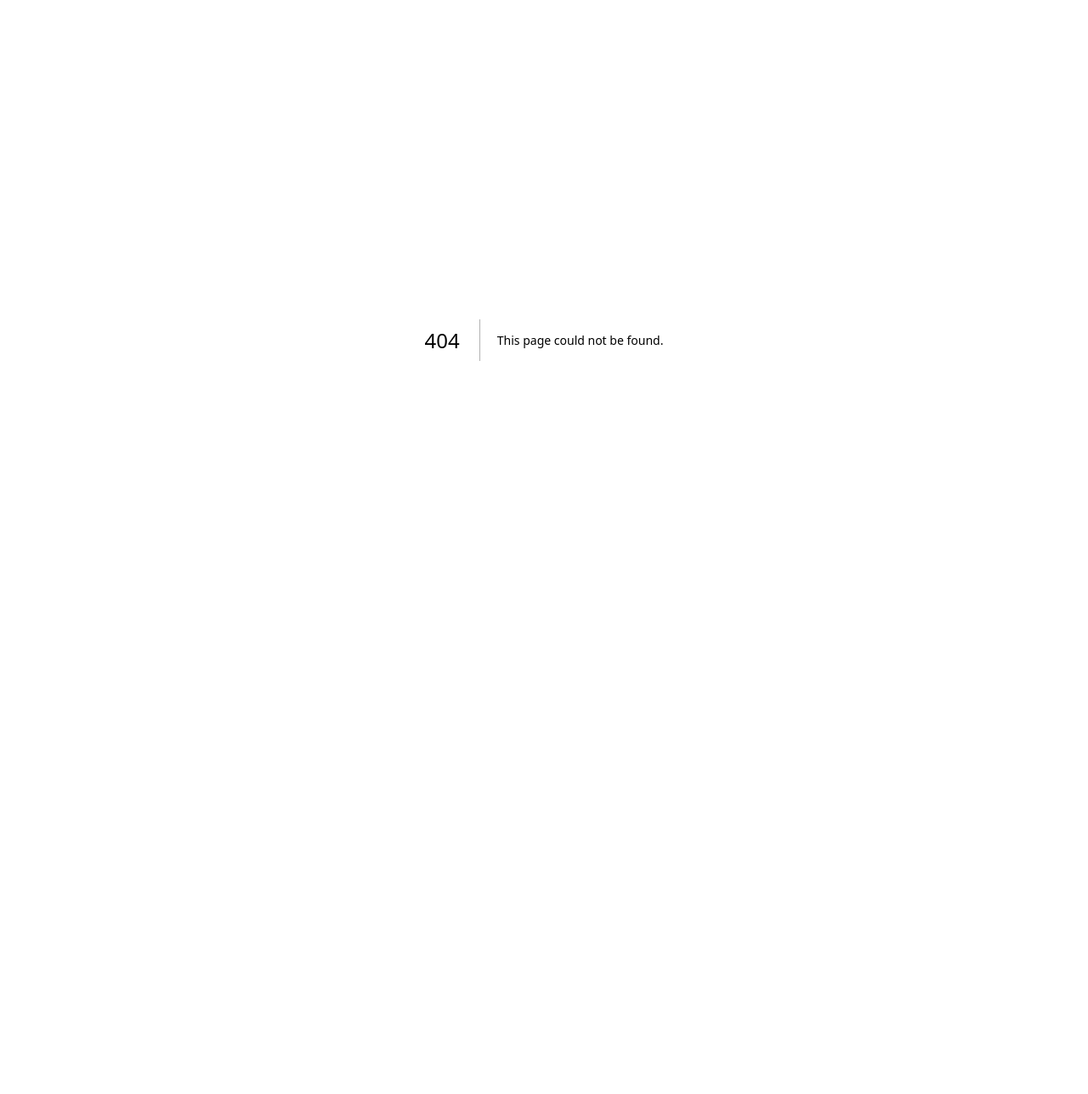
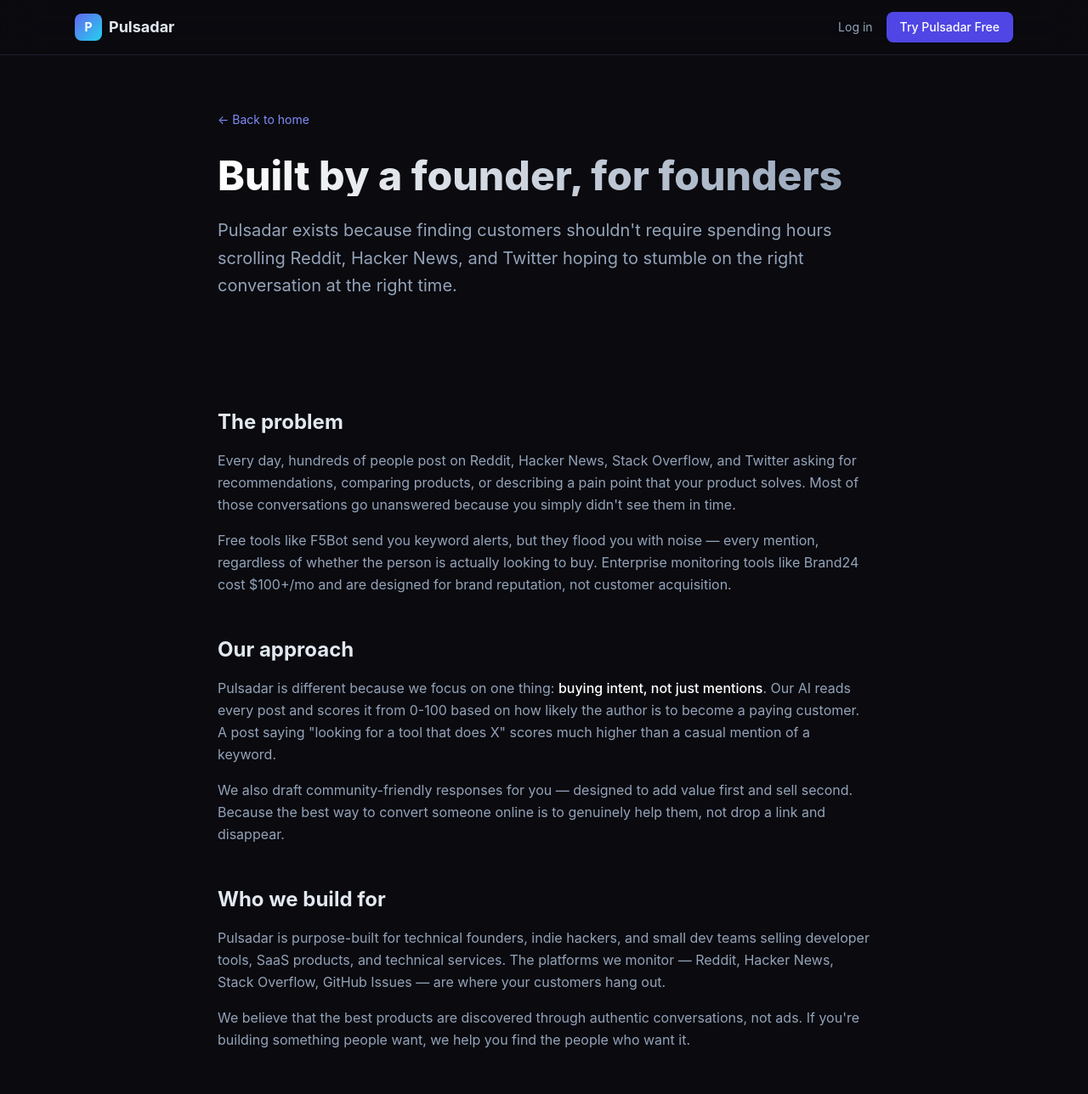
Before and after one commit to JOYBOY2311/signalstack, a Next.js app: page /about in a window 1280 px wide. Before the commit this address had no page. Shown: the top 1288 px of the page at 85% size. Before the commit the page ends 800 px from the top, so only its background shows below. Built offline with nearby package versions, Linux system fonts and the light colour scheme.

Commit message:
feat: add About page with founder story and mission

```diff
--- /dev/null
+++ b/src/app/about/page.tsx
@@ -0,0 +1,192 @@
+import Link from "next/link";
+
+export const metadata = {
+  title: "About Pulsadar — Our Story",
+  description:
+    "Pulsadar was built by a solo founder who got tired of missing buying-intent conversations online. Learn our story, mission, and how we help technical founders find customers.",
+};
+
+export default function AboutPage() {
+  return (
+    <main className="min-h-screen">
+      {/* Nav */}
+      <nav className="fixed top-0 w-full z-50 backdrop-blur-xl bg-[#0a0a0f]/80 border-b border-[#1e1e2e]">
+        <div className="max-w-6xl mx-auto px-6 h-16 flex items-center justify-between">
+          <Link href="/" className="flex items-center gap-2">
+            <div className="w-8 h-8 rounded-lg bg-gradient-to-br from-indigo-500 to-cyan-400 flex items-center justify-center text-sm font-bold text-white">
+              P
+            </div>
+            <span className="font-bold text-lg">Pulsadar</span>
+          </Link>
+          <div className="flex items-center gap-4">
+            <Link
+              href="/auth/login"
+              className="text-sm text-slate-400 hover:text-white"
+            >
+              Log in
+            </Link>
+            <Link
+              href="/auth/signup"
+              className="text-sm bg-indigo-600 hover:bg-indigo-500 text-white px-4 py-2 rounded-lg font-medium"
+            >
+              Try Pulsadar Free
+            </Link>
+          </div>
+        </div>
+      </nav>
+
+      {/* Hero */}
+      <section className="pt-32 pb-16 px-6">
+        <div className="max-w-3xl mx-auto">
+          <Link
+            href="/"
+            className="text-sm text-indigo-400 hover:text-indigo-300 mb-8 inline-block"
+          >
+            &larr; Back to home
+          </Link>
+          <h1 className="text-4xl md:text-5xl font-extrabold mb-6 bg-gradient-to-r from-white to-slate-400 bg-clip-text text-transparent">
+            Built by a founder, for founders
+          </h1>
+          <p className="text-xl text-slate-400 leading-relaxed">
+            Pulsadar exists because finding customers shouldn&apos;t require
+            spending hours scrolling Reddit, Hacker News, and Twitter hoping to
+            stumble on the right conversation at the right time.
+          </p>
+        </div>
+      </section>
+
+      {/* Story */}
+      <section className="py-16 px-6">
+        <div className="max-w-3xl mx-auto space-y-12">
+          <div>
+            <h2 className="text-2xl font-bold mb-4">The problem</h2>
+            <p className="text-slate-400 leading-relaxed mb-4">
+              Every day, hundreds of people post on Reddit, Hacker News, Stack
+              Overflow, and Twitter asking for recommendations, comparing
+              products, or describing a pain point that your product solves. Most
+              of those conversations go unanswered because you simply
+              didn&apos;t see them in time.
+            </p>
+            <p className="text-slate-400 leading-relaxed">
+              Free tools like F5Bot send you keyword alerts, but they flood you
+              with noise — every mention, regardless of whether the person is
+              actually looking to buy. Enterprise monitoring tools like Brand24
+              cost $100+/mo and are designed for brand reputation, not customer
+              acquisition.
+            </p>
+          </div>
+
+          <div>
+            <h2 className="text-2xl font-bold mb-4">Our approach</h2>
+            <p className="text-slate-400 leading-relaxed mb-4">
+              Pulsadar is different because we focus on one thing:{" "}
+              <span className="text-white font-medium">
+                buying intent, not just mentions
+              </span>
+              . Our AI reads every post and scores it from 0-100 based on how
+              likely the author is to become a paying customer. A post saying
+              &quot;looking for a tool that does X&quot; scores much higher than
+              a casual mention of a keyword.
+            </p>
+            <p className="text-slate-400 leading-relaxed">
+              We also draft community-friendly responses for you — designed to
+              add value first and sell second. Because the best way to convert
+              someone online is to genuinely help them, not drop a link and
+              disappear.
+            </p>
+          </div>
+
+          <div>
+            <h2 className="text-2xl font-bold mb-4">Who we build for</h2>
+            <p className="text-slate-400 leading-relaxed mb-4">
+              Pulsadar is purpose-built for technical founders, indie hackers,
+              and small dev teams selling developer tools, SaaS products, and
+              technical services. The platforms we monitor — Reddit, Hacker News,
+              Stack Overflow, GitHub Issues — are where your customers hang out.
+            </p>
+            <p className="text-slate-400 leading-relaxed">
+              We believe that the best products are discovered through authentic
+              conversations, not ads. If you&apos;re building something people
+              want, we help you find the people who want it.
+            </p>
+          </div>
+
+          <div>
+            <h2 className="text-2xl font-bold mb-4">Our commitment</h2>
+            <div className="space-y-3">
+              {[
+                {
+                  title: "Transparency",
+                  desc: "We use official APIs and respect rate limits. We publish our data sources and compliance practices openly.",
+                },
+                {
+                  title: "Community-first",
+                  desc: "Our AI drafts are designed to add value, not spam. We include guidelines to help you engage authentically.",
+                },
+                {
+                  title: "Privacy",
+                  desc: "We only monitor public posts. We never scrape private messages, DMs, or gated content. Your keywords and products stay private.",
+                },
+                {
+                  title: "Fair pricing",
+                  desc: "We keep prices founder-friendly because we are founders too. Free plan forever, paid plans that pay for themselves.",
+                },
+              ].map((item) => (
+                <div
+                  key={item.title}
+                  className="bg-[#12121a] border border-[#1e1e2e] rounded-xl p-5"
+                >
+                  <h3 className="font-semibold text-white mb-1">
+                    {item.title}
+                  </h3>
+                  <p className="text-sm text-slate-400">{item.desc}</p>
+                </div>
+              ))}
+            </div>
+          </div>
+
+          <div className="bg-[#12121a] border border-[#1e1e2e] rounded-2xl p-8 text-center">
+            <p className="text-slate-400 mb-4">
+              Have questions, feedback, or just want to chat?
+            </p>
+            <a
+              href="mailto:hello@pulsadar.com"
+              className="text-indigo-400 hover:text-indigo-300 font-medium"
+            >
+              hello@pulsadar.com
+            </a>
+          </div>
+        </div>
+      </section>
+
+      {/* Footer */}
+      <footer className="border-t border-[#1e1e2e] py-12 px-6">
+        <div className="max-w-5xl mx-auto flex flex-col sm:flex-row items-center justify-between gap-4">
+          <Link href="/" className="flex items-center gap-2">
+            <div className="w-6 h-6 rounded bg-gradient-to-br from-indigo-500 to-cyan-400 flex items-center justify-center text-xs font-bold text-white">
+              P
+            </div>
+            <span className="font-semibold">Pulsadar</span>
+          </Link>
+          <div className="flex items-center gap-6 text-sm text-slate-500">
+            <Link href="/about" className="hover:text-slate-300">
+              About
+            </Link>
+            <Link href="/data-sources" className="hover:text-slate-300">
+              Data Sources
+            </Link>
+            <Link href="/terms" className="hover:text-slate-300">
+              Terms
+            </Link>
+            <Link href="/privacy" className="hover:text-slate-300">
+              Privacy
+            </Link>
+          </div>
+          <p className="text-sm text-slate-600">
+            &copy; {new Date().getFullYear()} Pulsadar. All rights reserved.
+          </p>
+        </div>
+      </footer>
+    </main>
+  );
+}
```
